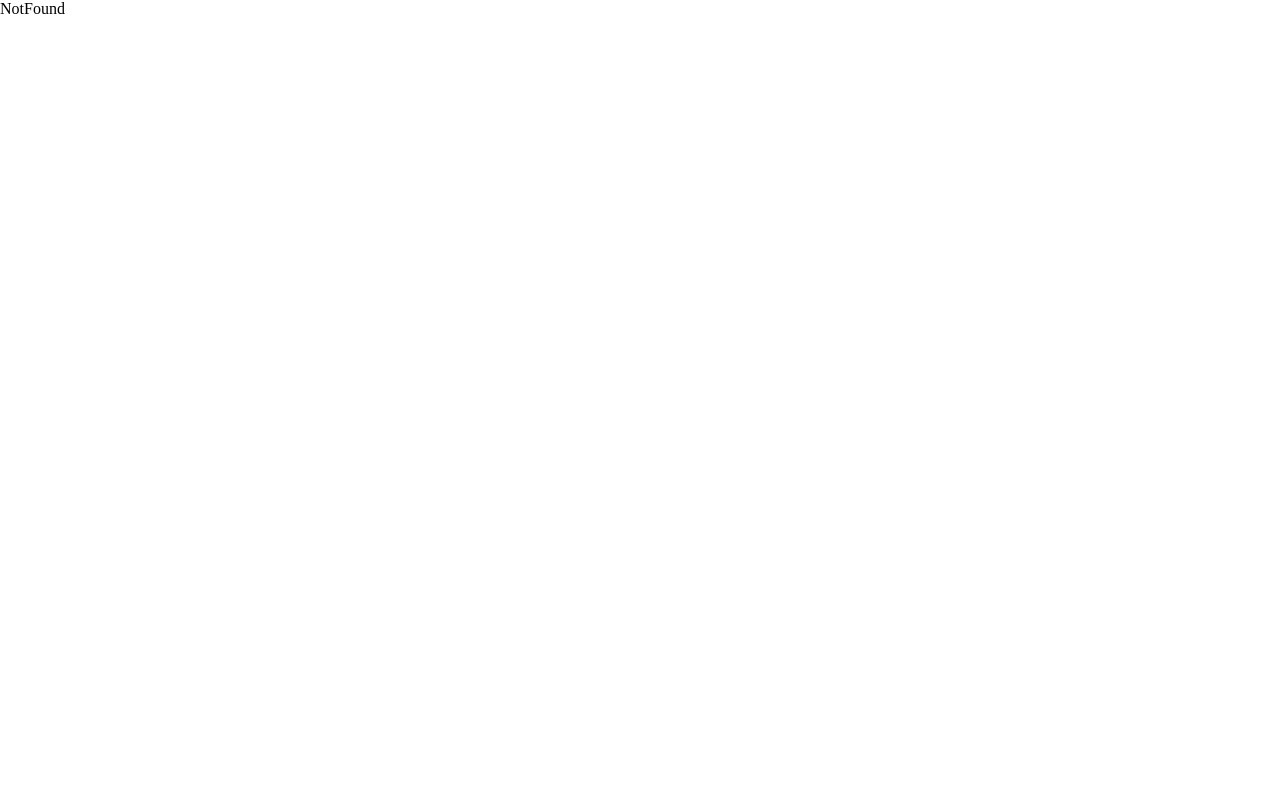
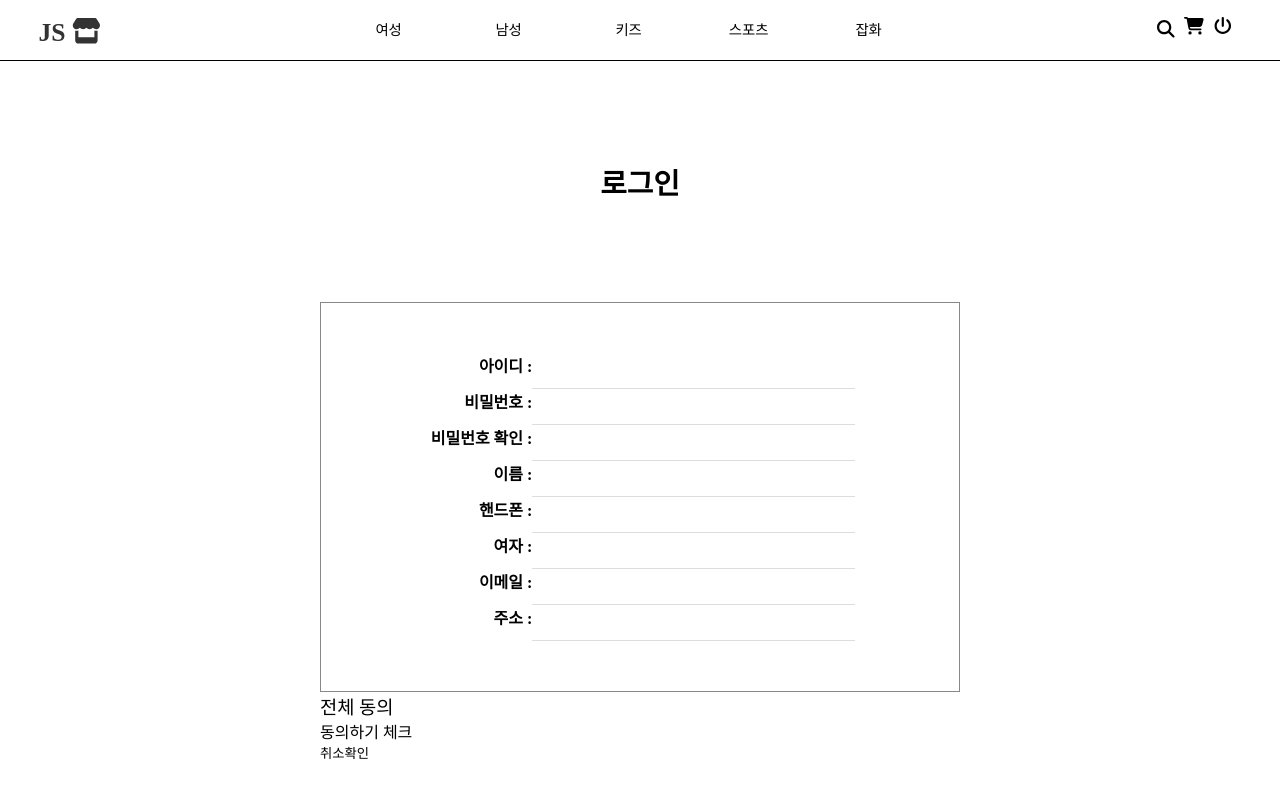
Before and after one commit to gemkim/JS_WEB, a React (Create React App) app: page /join-us in a window 1280 px wide. Before the commit this address had no page. Built offline with nearby package versions, Linux system fonts and the light colour scheme.

Commit message:
Feat : 회원가입 페이지 컴포넌트 추가

```diff
--- /dev/null
+++ b/src/pages/JoinUs/JoinUs.module.scss
@@ -0,0 +1,84 @@
+
+
+.login{
+  .container{
+    margin: 0 auto;
+    max-width: 1480px;
+    h2{
+      margin: 100px;
+      font-weight: bold;
+      font-size: 1.8rem;
+      text-align: center;
+    }
+    .loginArea{
+      margin: 0 auto;
+      width: 50%;
+      .basicLogin{
+        padding: 50px;
+        border: 1px solid #888;
+        .formText{
+          margin-top: 5px;
+          padding: 12px 15px;
+          width: 100%;
+          display: block;
+          border: 1px solid #ddd;
+          &:last-child{
+            margin-top: 0;
+          }
+        }
+        .savedInfo{
+          display: flex;
+          align-items: center;
+          margin-top: 5px;
+          font-size: .8rem;
+          color: #888;
+        }
+        .btnLogin{
+          margin-top: 5px;
+          width: 100%;
+          padding: 10px 20px;
+          text-align: center;
+          border: 1px solid #ddd;
+        }
+        .joinfind{
+          display: flex;
+          justify-content: space-between;
+          margin-top: 5px;
+          a {
+            font-size: .8rem;
+            color: #888;
+          }
+        }
+      }
+      .socialArea{
+        padding: 30px 50px;
+        margin-top: 10px;
+        border: 1px solid #888;
+
+        h3{
+          font-weight: bold;
+          font-size: 1rem;
+          text-align: center;
+        }
+        ul.socialLogin{
+          margin-top: 10px;
+          display: flex;
+          li{
+            width: 50%;
+            margin-right: 10px;
+            border-radius: 5px;
+            border: 1px solid #ddd;
+            &:last-child{
+              margin-right: 0;
+            }
+            a{
+              padding: 5px 0;
+              display: block;
+              text-align: center;
+            }
+          }
+        }
+      }
+    }
+  }
+}
--- /dev/null
+++ b/src/pages/JoinUs/index.jsx
@@ -0,0 +1,41 @@
+import React from 'react';
+import styles from './JoinUs.module.scss'
+import InsertTextForm from 'components/InputForm/InsertTextForm';
+
+const JoinUs = (props) => {
+  return(
+    <div className={styles.login}>
+      <div className={styles.container}>
+        <h2>로그인</h2>
+        <div className={styles.loginArea}>
+          <form>
+            <div className={styles.basicLogin}>
+              <InsertTextForm title={'아이디'} type={'text'} />
+              <InsertTextForm title={'비밀번호'} type={'password'} />
+              <InsertTextForm title={'비밀번호 확인'} type={'password'} />
+              <InsertTextForm title={'이름'} type={'text'} />
+              <InsertTextForm title={'핸드폰'} type={'text'} />
+              <InsertTextForm title={'여자'} type={'text'} />
+              <InsertTextForm title={'이메일'} type={'text'} />
+              <InsertTextForm title={'주소'} type={'text'} />
+            </div>
+
+            <div>
+              <h3>전체 동의</h3>
+              <div>
+                동의하기 체크
+              </div>
+            </div>
+
+            <div className={styles.btnWrap}>
+              <button type='button'>취소</button>
+              <button type='submit'>확인</button>
+            </div>
+          </form>
+        </div>
+      </div>
+    </div>
+  )
+}
+
+export default JoinUs;
```
Also changed, not shown: src/route.jsx (+6 -1 lines).
